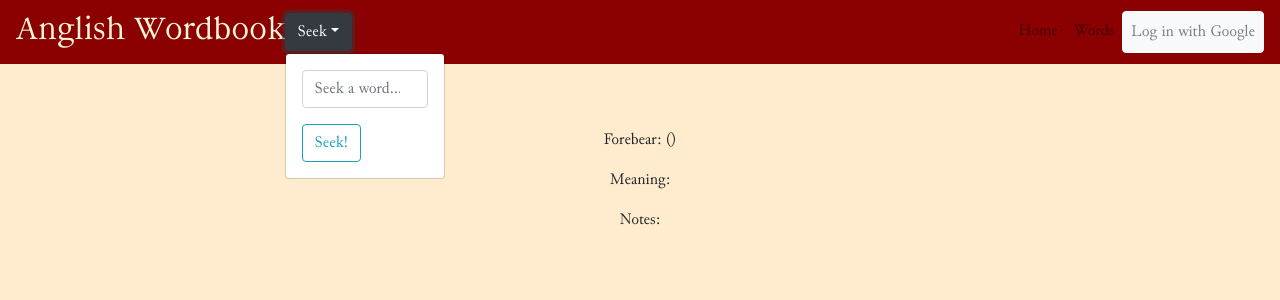
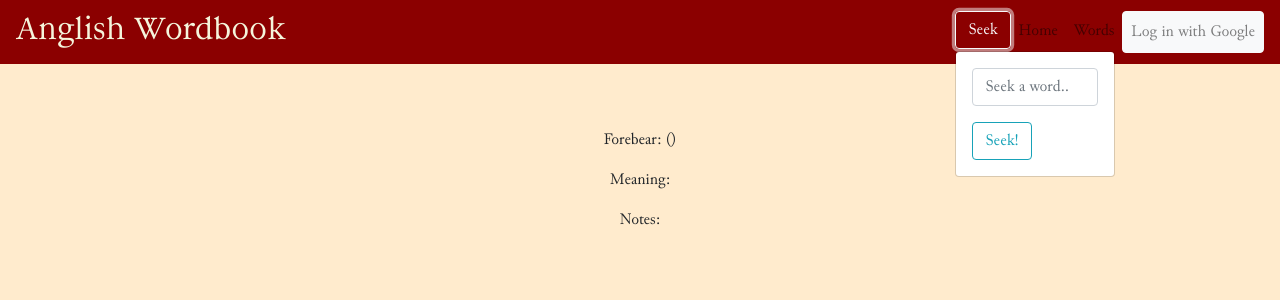
Before and after one commit to jthielman/anglish-wordbook, a React (Create React App) app: page /words/12345 in a window 1280 px wide. Both pictures are taken after a click on the button "Seek". Shown: the top 300 px of the page. Built offline with nearby package versions, Linux system fonts and the light colour scheme; no server answers; a web font is replaced by a local one.

Commit message:
button and styling tweaks

```diff
--- a/src/App/App.scss
+++ b/src/App/App.scss
@@ -1,6 +1,22 @@
 @font-face {
   font-family: 'Junicode';
   src: local('Junicode'), url(../fonts/Junicode.ttf) format('truetype');
+  font-weight: normal;
+  font-style: normal;
+}
+
+@font-face {
+  font-family: 'Junicode';
+  src: local('Junicode-Bold'), url(../fonts/Junicode-Bold.ttf) format('truetype');
+  font-weight: bold;
+  font-style: normal;
+}
+
+@font-face {
+  font-family: 'Junicode';
+  src: local('Junicode-Italic'), url(../fonts/Junicode-Italic.ttf) format('truetype');
+  font-weight: normal;
+  font-style: italic;
 }
 
 .App {
--- a/src/components/pages/OneWord/OneWord.scss
+++ b/src/components/pages/OneWord/OneWord.scss
@@ -3,9 +3,11 @@
 }
 
 em {
-  font-family: Junicode-Italic;
+  // font-family: Junicode;
+  font-style: italic;
 }
 
 strong {
-  font-family: Junicode-Bold;
+  // font-family: Junicode;
+  font-weight: bold;
 }
--- a/src/components/shared/MyNavbar/MyNavbar.js
+++ b/src/components/shared/MyNavbar/MyNavbar.js
@@ -34,6 +34,9 @@ class MyNavbar extends React.Component {
         return (
           <ul className='navbar-nav ml-auto'>
             <li className='nav-item'>
+              <Seek getAllWords={this.props.getAllWords} siftWords={this.props.siftWords} />
+            </li>
+            <li className='nav-item'>
               <Link className='nav-link' to='/'>Home</Link>
             </li>
             <li className='nav-item'>
@@ -51,12 +54,15 @@ class MyNavbar extends React.Component {
       return (
         <ul className='navbar-nav ml-auto'>
           <li className='nav-item'>
+            <Seek getAllWords={this.props.getAllWords} siftWords={this.props.siftWords} />
+          </li>
+          <li className='nav-item'>
             <Link className='nav-link' to='/'>Home</Link>
           </li>
-          <li>
+          <li className='nav-item'>
             <Link className='nav-link' to='/words'>Words</Link>
           </li>
-          <li>
+          <li className='nav-item'>
             <button className='nav-link btn btn-light' onClick={this.loginClickEvent}>Log in with Google</button>
           </li>
         </ul>
@@ -66,7 +72,7 @@ class MyNavbar extends React.Component {
       <div className="MyNavbar">
         <nav className="navbar navbar-expand navbar-light">
           <Link className="nav-brand" to="/">Anglish Wordbook</Link>
-          <Seek getAllWords={this.props.getAllWords} siftWords={this.props.siftWords} />
+          {/* <Seek getAllWords={this.props.getAllWords} siftWords={this.props.siftWords} /> */}
           { buildNavbar() }
         </nav>
       </div>
--- a/src/components/shared/Seek/Seek.js
+++ b/src/components/shared/Seek/Seek.js
@@ -15,14 +15,15 @@ class Seek extends React.Component {
 
   openSeekInput = (e) => {
     e.preventDefault();
-    // write code here to show the dropdown
+    document.getElementById('seek-menu').classList.toggle('show');
     this.props.getAllWords();
   }
 
   seekWords = (e) => {
     e.preventDefault();
     this.props.siftWords(this.state.searchTerm);
-    // this.props.history.push('/words');
+    document.getElementById('seekWordInput').value = '';
+    document.getElementById('seek-menu').classList.toggle('show');
   }
 
   seekChange = (e) => {
@@ -33,10 +34,10 @@ class Seek extends React.Component {
   render() {
     return (
       <div className='Seek dropdown show'>
-        <button onClick={this.openSeekInput} className='btn btn-outline-dark dropdown-toggle' type='button' id='dropdownMenuButton' data-toggle='dropdown' aria-haspopup='true' aria-expanded='true'>
+        <button onClick={this.openSeekInput} className='btn btn-outline-light' type='button' id='dropdownMenuButton' data-toggle='dropdown' aria-haspopup='true' aria-expanded='true'>
           Seek
         </button>
-        <div className='dropdown-menu show' aria-labelledby='dropdownMenuButton' x-placement='bottom-start'>
+        <div id='seek-menu' className='dropdown-menu' aria-labelledby='dropdownMenuButton' x-placement='bottom-start'>
           <form role='search' className='px-3 py-2'>
             <div className='form-group'>
               <input onChange={this.seekChange} type='search' className='form-control' id='seekWordInput' placeholder="Seek a word..." aria-label="Sift through words" />
```
